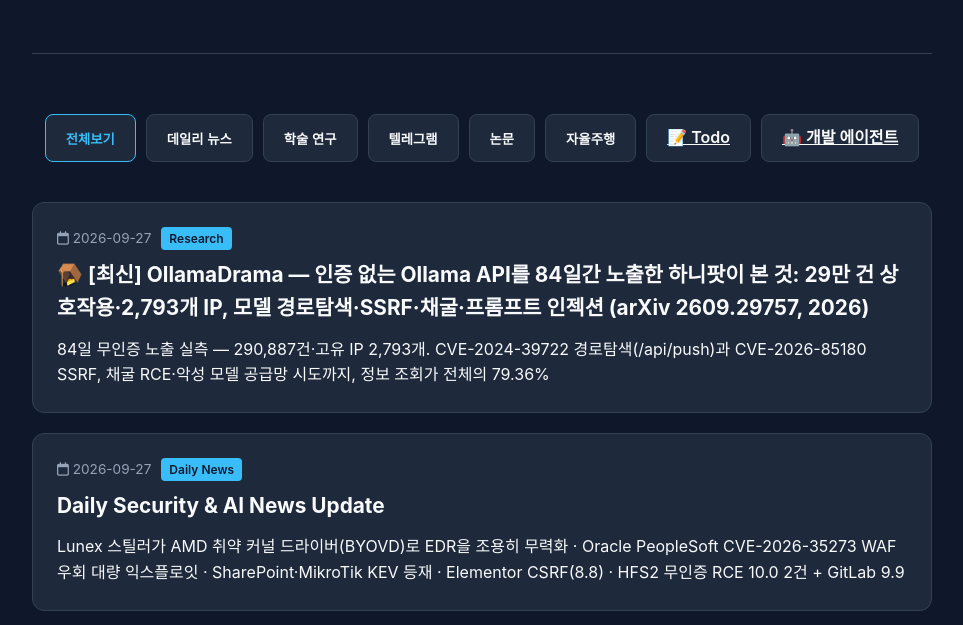
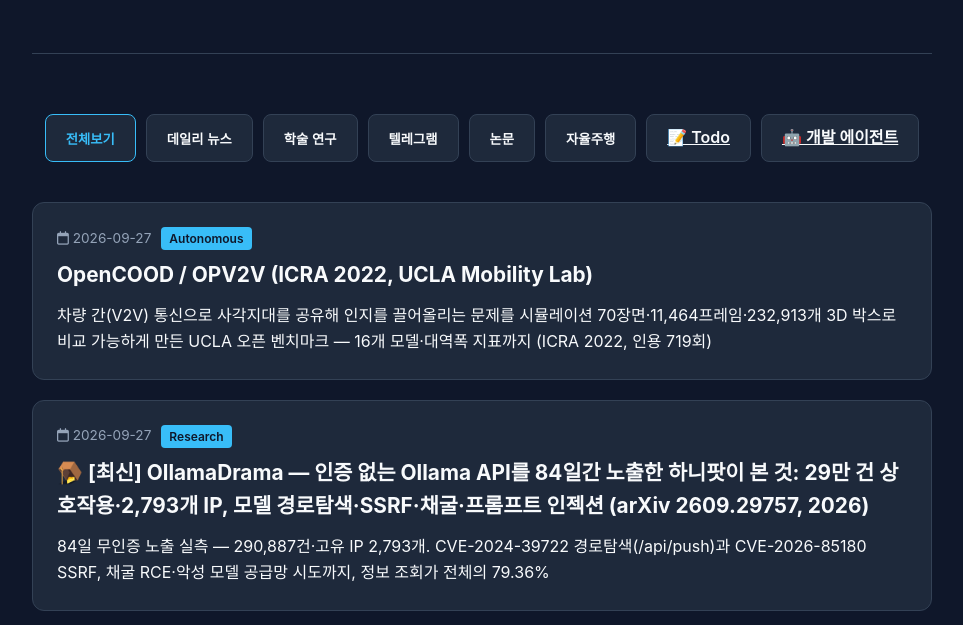
Before and after one commit to mr-newbe/mr-newbe.github.io, a plain HTML site: page index.html in a window 1280 px wide. Shown: the part 175-800 px from the top of the page, without its empty margins (158-1121 px from the left). Drawn offline with Linux system fonts and the light colour scheme.

Commit message:
Add 2026-09-27 autonomous research to index

```diff
--- a/index.html
+++ b/index.html
@@ -126,6 +126,14 @@
 
         <main>
             <ul class="post-list">
+<li class="post-item" data-category="autonomous">
+                    <div class="post-meta">
+                        <span><i class="fa-regular fa-calendar"></i> 2026-09-27</span>
+                        <span class="badge">Autonomous</span>
+                    </div>
+                    <a href="autonomous-2026-09-27.html" class="post-title">OpenCOOD / OPV2V (ICRA 2022, UCLA Mobility Lab)</a>
+                    <div class="post-excerpt">차량 간(V2V) 통신으로 사각지대를 공유해 인지를 끌어올리는 문제를 시뮬레이션 70장면·11,464프레임·232,913개 3D 박스로 비교 가능하게 만든 UCLA 오픈 벤치마크 — 16개 모델·대역폭 지표까지 (ICRA 2022, 인용 719회)</div>
+                </li>
                 <li class="post-item" data-category="research">
                     <div class="post-meta">
                         <span><i class="fa-regular fa-calendar"></i> 2026-09-27</span>
```
